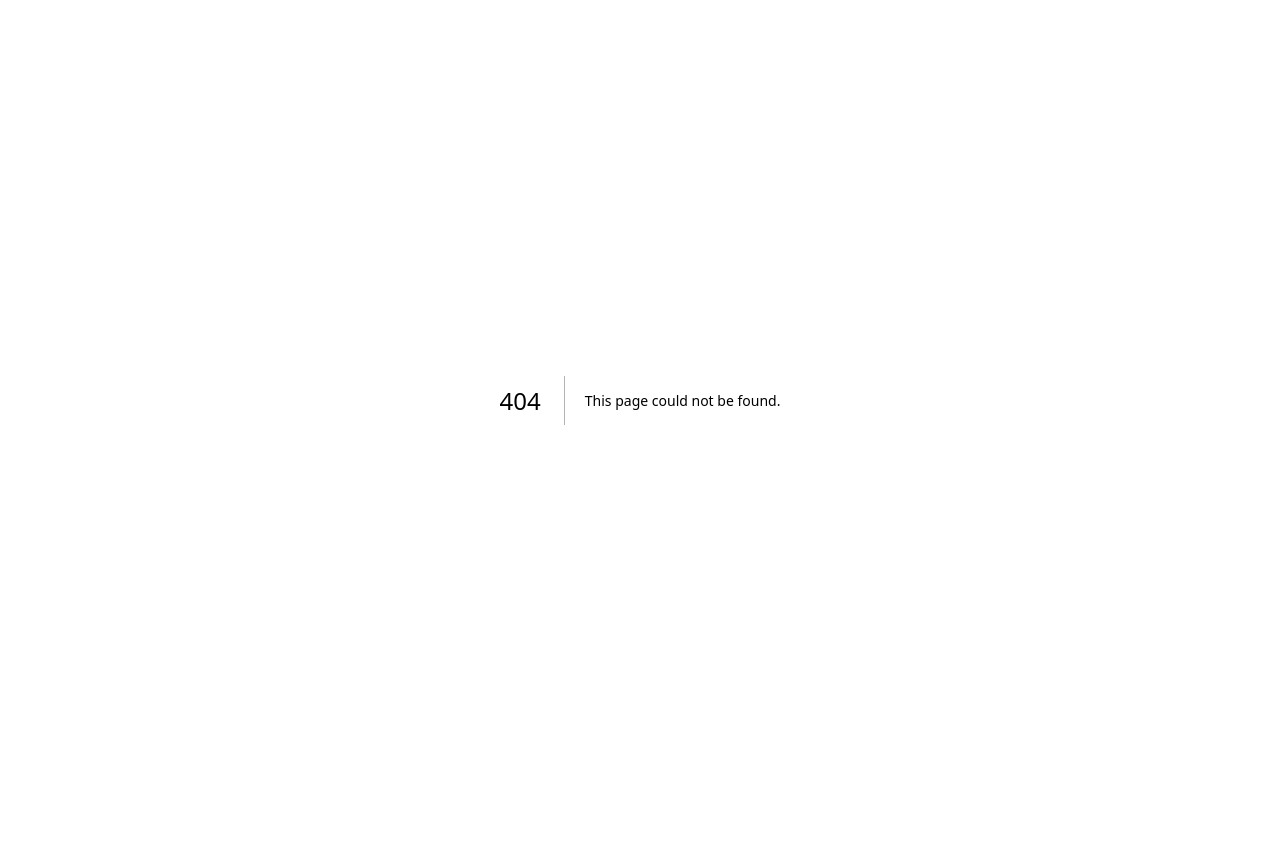
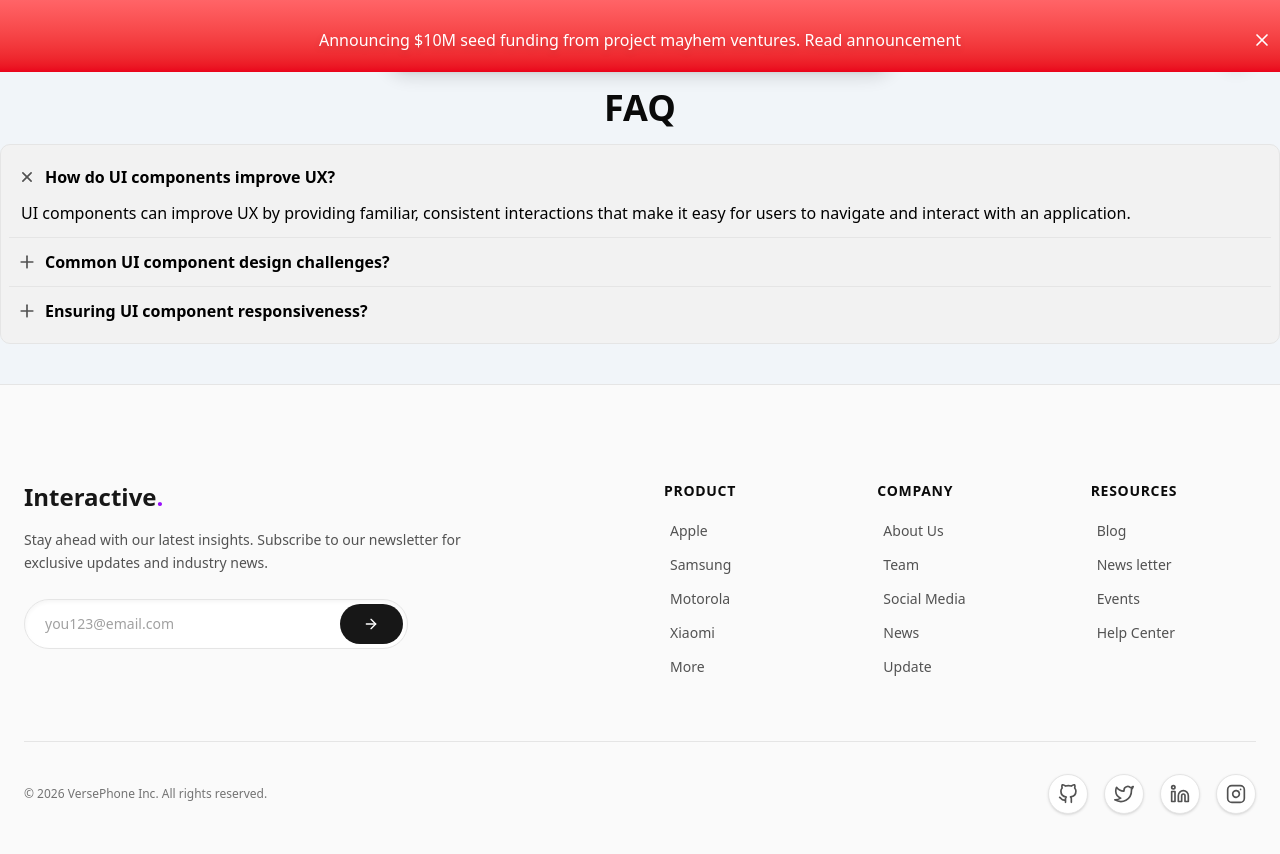
Before and after one commit to Ygfas/VersePhone, a Next.js app: page /contacts in a window 1280 px wide. Before the commit this address had no page. Shown: the top 854 px of the page. Before the commit the page ends 800 px from the top, so only its background shows below. Built offline with nearby package versions, Linux system fonts and the light colour scheme.

Commit message:
update tipis

```diff
--- a/src/app/(main)/cart/page.jsx
+++ b/src/app/(main)/cart/page.jsx
@@ -99,7 +99,7 @@ export default function CartComponent() {
             <div className="flex-1 overflow-y-auto pt-10 sm:pt-32 pb-48 custom-scrollbar">
                 <div className="w-full px-4 sm:px-10 lg:px-20">
                     <div className="flex justify-between items-center mb-6 sm:mb-10">
-                        <h1 className="text-3xl sm:text-5xl font-black tracking-tighter">Keranjang Anda</h1>
+                        <h1 className="text-2xl p-5 sm:text-5xl font-black tracking-tighter">Keranjang Anda</h1>
                         <button onClick={() => setCart([])} className="text-red-500 gap-2 flex justify-center font-bold text-md bg-red-50 hover:bg-red-100 px-5 py-2 rounded-full transition-all">
                             Bersihkan<Trash2 className='text-sm w-5 h-5'></Trash2>
                         </button>
--- /dev/null
+++ b/src/app/(main)/contacts/page.jsx
@@ -0,0 +1,11 @@
+'use client'
+import SingleLayout from "@/components/contacts/faq"
+
+export default function Content() {
+    return(
+        <>
+        <SingleLayout />
+
+        </>
+    )
+}
--- a/src/app/(main)/layout.js
+++ b/src/app/(main)/layout.js
@@ -1,6 +1,7 @@
 import { Geist, Geist_Mono } from "next/font/google";
 import "../globals.css";
 import Navbar from "@/components/main/navbar";
+import { InteractiveFooter } from "@/components/main/footer";
 
 const geistSans = Geist({
   variable: "--font-geist-sans",
@@ -20,14 +21,13 @@ export const metadata = {
 export default function RootLayout({ children }) {
   return (
     <html lang="en">
-
       <body
         className={`${geistSans.variable} ${geistMono.variable} antialiased bg-slate-100 dark:bg-neutral-900`}
       >
         <Navbar />
 
-
         <main>{children}</main>
+        <InteractiveFooter />
       </body>
     </html>
   );
--- a/src/app/(main)/page.jsx
+++ b/src/app/(main)/page.jsx
@@ -1,10 +1,10 @@
 'use client'
 import Image from "next/image";
 import Navbar from "@/components/main/navbar";
-import { InteractiveFooter } from "@/components/main/footer";
 import { ScrollProgress } from "@/components/ui/scroll-progress";
 import Hero from "@/components/main/hero";
 import Content from "@/components/main/content";
+
 
 
 
@@ -22,12 +22,15 @@ export default function Home() {
 
       <div className="relative w-full">
 
-        <div className="h-[2500px]">
-          <Hero />
-          <Content />
-          <InteractiveFooter />
-        </div>
       </div>
+          <div className="h-[2500px]">
+
+            <Hero />
+            <Content />
+
+
+
+          </div>
 
 
     </>
--- /dev/null
+++ b/src/components/contacts/faq.jsx
@@ -0,0 +1,85 @@
+'use client';
+import React, { useState } from 'react';
+import { AnimatePresence, motion } from 'motion/react';
+import { Plus } from 'lucide-react';
+const tabs = [
+    {
+        title: 'How do UI components improve UX?',
+        description:
+            'UI components can improve UX by providing familiar, consistent interactions that make it easy for users to navigate and interact with an application.',
+        imageUrl:
+            'https://images.unsplash.com/photo-1709949908058-a08659bfa922?q=80&w=1200&auto=format',
+    },
+    {
+        title: 'Common UI component design challenges?',
+        description:
+            'Some common challenges include maintaining consistency across different devices and screen sizes, ensuring compatibility with various browsers and assistive technologies, and balancing flexibility with ease of use.',
+        imageUrl:
+            'https://images.unsplash.com/photo-1548192746-dd526f154ed9?q=80&w=1200&auto=format',
+    },
+    {
+        title: 'Ensuring UI component responsiveness?',
+        description:
+            '     Developers can ensure the responsiveness of UI components by using techniques such as fluid layouts, flexible grids, and media queries to adapt the components to different screen sizes and orientations.',
+        imageUrl:
+            'https://images.unsplash.com/photo-1693581176773-a5f2362209e6?q=80&w=1200&auto=format',
+    },
+];
+function SingleLayout() {
+    const [activeIndex, setActiveIndex] = useState(0);
+    const [activeItem, setActiveItem] = useState(tabs[0]);
+    const handleClick = async (index) => {
+        setActiveIndex(activeIndex === index ? null : index);
+        const newActiveItem = tabs.find((_, i) => i === index);
+        setActiveItem(newActiveItem);
+    };
+    return (
+        <>
+            <div className="container mx-auto pb-10 pt-2">
+                <h1 className="uppercase text-center text-4xl font-bold pt-2 pb-4">
+                    FAQ
+                </h1>
+                <div className="h-fit border  rounded-lg p-2 dark:bg-[#111111] bg-[#F2F2F2]">
+                    {tabs.map((tab, index) => (
+                        <motion.div
+                            key={tab.title}
+                            className={`overflow-hidden ${index !== tabs.length - 1 ? 'border-b' : ''}`}
+                            onClick={() => handleClick(index)}
+                        >
+                            <button
+                                className={`p-3 px-2 w-full cursor-pointer sm:text-base text-xs items-center transition-all font-semibold dark:text-white text-black   flex gap-2
+               `}
+                            >
+                                <Plus
+                                    className={`${activeIndex === index ? 'rotate-45' : 'rotate-0 '} transition-transform ease-in-out w-5 h-5  dark:text-neutral-200 text-neutral-600`}
+                                />
+                                {tab.title}
+                            </button>
+                            <AnimatePresence mode="sync">
+                                {activeIndex === index && (
+                                    <motion.div
+                                        initial={{ height: 0, opacity: 0 }}
+                                        animate={{ height: 'auto', opacity: 1 }}
+                                        exit={{ height: 0, opacity: 0 }}
+                                        transition={{
+                                            duration: 0.3,
+                                            ease: 'easeInOut',
+                                            delay: 0.14,
+                                        }}
+                                    >
+                                        <p
+                                            className={`dark:text-white text-black p-3 xl:text-base sm:text-sm text-xs pt-0 w-[90%]`}
+                                        >
+                                            {tab.description}
+                                        </p>
+                                    </motion.div>
+                                )}
+                            </AnimatePresence>
+                        </motion.div>
+                    ))}
+                </div>
+            </div>
+        </>
+    );
+}
+export default SingleLayout;
--- a/src/components/main/navbar.jsx
+++ b/src/components/main/navbar.jsx
@@ -4,6 +4,7 @@ import { AnimatedThemeToggler } from "@/components/ui/animated-theme-toggler";
 import { FloatingNav } from "@/components/ui/floating-navbar";
 import { IconHome, IconMessage, IconUser, IconBrandProducthunt } from "@tabler/icons-react";
 import { StickyBanner } from '../ui/sticky-banner';
+import Link from 'next/link';
 
 
 
@@ -21,12 +22,12 @@ const navItems = [
     },
     {
         name: "About",
-        link: "#about",
+        link: "/about",
         icon: <IconUser className="h-4 w-4 text-neutral-500 dark:text-white" />,
     },
     {
         name: "Contact",
-        link: "#contact",
+        link: "/contacts",
         icon: <IconMessage className="h-4 w-4 text-neutral-500 dark:text-white" />,
     },
 ];
@@ -59,9 +60,9 @@ export default function Navbar() {
                 <StickyBanner className="bg-gradient-to-b from-red-400 to-red-600 z-[60]">
                     <p className="mx-0 max-w-[90%] text-white drop-shadow-md ">
                         Announcing $10M seed funding from project mayhem ventures.{" "}
-                        <a href="#" className="transition duration-200 hover:underline">
+                        <Link href="#" className="transition duration-200 hover:underline">
                             Read announcement
-                        </a>
+                        </Link>
                     </p>
                 </StickyBanner>
 
--- a/src/components/ui/floating-navbar.jsx
+++ b/src/components/ui/floating-navbar.jsx
@@ -3,7 +3,7 @@ import React, { useState, useRef, useCallback } from "react";
 import { motion, AnimatePresence } from "motion/react";
 import { cn } from "@/lib/utils";
 import Link from "next/link";
-import { ShoppingCart, Menu, X,DoorOpenIcon } from "lucide-react"; // Tambah Menu & X
+import { ShoppingCart, Menu, X, DoorOpenIcon, ArrowRight } from "lucide-react"; // Tambah Menu & X
 import { INITIAL_CART } from "@/app/(main)/cart/page";
 
 const products = [
@@ -102,26 +102,110 @@ export const FloatingNav = ({ navItems, className }) => {
       {/* Mobile Menu Backdrop & Content */}
       <AnimatePresence>
         {isMobileMenuOpen && (
+          <>
+            {/* 1. Backdrop dengan Blur Lembut */}
             <motion.div
-            initial={{ opacity: 0, x: -100 }}
-            animate={{ opacity: 1, x: 0 }}
-            exit={{ opacity: 0, x: -100 }}
-            className="fixed inset-0 z-[100] bg-white dark:bg-black p-6 sm:hidden flex flex-col"
+              initial={{ opacity: 0 }}
+              animate={{ opacity: 1 }}
+              exit={{ opacity: 0 }}
+              onClick={() => setIsMobileMenuOpen(false)}
+              className="fixed inset-0 z-[90] bg-black/30 backdrop-blur-md sm:hidden"
+            />
+
+            {/* 2. Container Sidebar */}
+            <motion.div
+              initial={{ x: "-100%" }}
+              animate={{ x: 0 }}
+              exit={{ x: "-100%" }}
+              transition={{
+                type: "spring",
+                damping: 25,    // Mengurangi goyangan berlebih
+                stiffness: 180, // Kecepatan tarikan
+                mass: 0.8
+              }}
+              className="fixed inset-y-0 left-0 z-[100] w-[85%] bg-white dark:bg-neutral-950 p-6 shadow-[20px_0_60px_-15px_rgba(0,0,0,0.3)] sm:hidden flex flex-col"
             >
-            <div className="flex justify-between items-center mb-8 ">
-              <span className="font-black text-4xl tracking-tighter italic ">VersePhone</span>
-              <button onClick={() => setIsMobileMenuOpen(false)} className="p-2"><X /></button>
+              {/* Header Menu */}
+              <div className="flex justify-between items-center mb-10">
+                <motion.span
+                  initial={{ opacity: 0, scale: 0.8 }}
+                  animate={{ opacity: 1, scale: 1 }}
+                  transition={{ delay: 0.2 }}
+                  className="font-black text-4xl tracking-tighter italic"
+                >
+                  VersePhone
+                </motion.span>
+                <motion.button
+                  whileHover={{ rotate: 90 }}
+                  whileTap={{ scale: 0.8 }}
+                  onClick={() => setIsMobileMenuOpen(false)}
+                  className="p-3 bg-neutral-100 dark:bg-neutral-800 rounded-full text-neutral-600 dark:text-white"
+                >
+                  <X size={24} />
+                </motion.button>
               </div>
-            <nav className="flex flex-col gap-6">
+
+              {/* Navigation Links dengan Stagger Effect */}
+              <nav className="flex flex-col gap-2">
                 {navItems?.map((item, idx) => (
-                <Link key={idx} href={item.link} onClick={() => setIsMobileMenuOpen(false)} className="text-3xl border-b-3 p-2 font-bold tracking-tighter border-black dark:border-white">
+                  <motion.div
+                    key={idx}
+                    initial={{ opacity: 0, x: -30, filter: "blur(10px)" }}
+                    animate={{ opacity: 1, x: 0, filter: "blur(0px)" }}
+                    transition={{
+                      delay: 0.1 + idx * 0.08, // Muncul satu per satu
+                      type: "spring",
+                      stiffness: 100,
+                      damping: 12
+                    }}
+                  >
+                    <Link
+                      href={item.link}
+                      onClick={() => setIsMobileMenuOpen(false)}
+                      className="group relative flex items-center justify-between py-4"
+                    >
+                      <span className="text-4xl font-bold tracking-tighter text-neutral-800 dark:text-neutral-100 group-active:text-blue-600 transition-colors">
                         {item.name}
+                      </span>
+
+                      {/* Dekorasi Garis bawah yang muncul saat di-tap/hover */}
+                      <motion.div
+                        className="absolute bottom-2 left-0 h-[3px] bg-blue-600"
+                        initial={{ width: 0 }}
+                        whileHover={{ width: "100%" }}
+                      />
+
+                      <ArrowRight className="opacity-0 -translate-x-4 group-hover:opacity-100 group-hover:translate-x-0 transition-all text-blue-600" />
                     </Link>
+                  </motion.div>
                 ))}
-              <hr className="border-neutral-100 dark:border-white/10" />
-              <Link href="/login" className="text-3xl font-medium text-black dark:text-white border-2 border-neutral-800 dark:border-slate-200 shadow-xl flex justify-center p-3 rounded-md gap-3">Login <DoorOpenIcon></DoorOpenIcon></Link>
+
+                {/* Bagian Login yang menonjol */}
+                <motion.div
+                  initial={{ opacity: 0, y: 40 }}
+                  animate={{ opacity: 1, y: 0 }}
+                  transition={{ delay: 0.5, type: "spring" }}
+                  className="mt-auto mb-6" // Mendorong login ke bawah sidebar
+                >
+                  <Link
+                    href="/login"
+                    className="group w-full py-5 rounded-2xl bg-neutral-900 dark:bg-white text-white dark:text-black flex items-center justify-center gap-4 overflow-hidden relative active:scale-95 transition-transform shadow-xl"
+                  >
+                    <span className="font-bold text-xl relative z-10">Sign In</span>
+                    <DoorOpenIcon size={22} className="relative z-10" />
+
+                    {/* Efek kilauan pada tombol */}
+                    <motion.div
+                      className="absolute inset-0 bg-blue-500/20"
+                      initial={{ x: "-100%" }}
+                      whileHover={{ x: "100%" }}
+                      transition={{ duration: 0.5 }}
+                    />
+                  </Link>
+                </motion.div>
               </nav>
             </motion.div>
+          </>
         )}
       </AnimatePresence>
 
--- a/src/components/ui/hero-parallax.jsx
+++ b/src/components/ui/hero-parallax.jsx
@@ -1,7 +1,8 @@
 "use client";
 import React from "react";
 import { motion, useScroll, useTransform, useSpring } from "motion/react";
-import { ArrowRight } from "lucide-react";
+import { ArrowRight, } from "lucide-react";
+
 import Link from "next/link";
 import { InteractiveHoverButton } from "./interactive-hover-button";
 import { LineShadowText } from "./line-shadow-text";
@@ -29,7 +30,7 @@ export const HeroParallax = ({ products }) => {
   return (
     <div
       ref={ref}
-      className="h-[200vh] py-40 overflow-hidden antialiased relative flex flex-col self-auto [perspective:1000px] [transform-style:preserve-3d]"
+      className="lg:h-[200vh] h-[100vh] py-40 overflow-hidden antialiased relative flex flex-col self-auto [perspective:1000px] [transform-style:preserve-3d]"
     >
       <Header />
       <motion.div
@@ -63,7 +64,7 @@ export const HeroParallax = ({ products }) => {
 export const Header = () => {
   return (
     <div className="max-w-7xl relative mx-auto py-20 md:py-40 px-4 w-full left-0 top-0">
-      <h1 className="text-2xl md:text-8xl font-bold dark:text-white text-black">
+      <h1 className="text-6xl md:text-8xl font-bold dark:text-white text-black">
         <AuroraText>Verse</AuroraText>
         <LineShadowText >Phone</LineShadowText>
       </h1>
@@ -73,9 +74,11 @@ export const Header = () => {
         We are a team of passionate developers and designers.
       </p>
       <div className="mt-10">
-        <InteractiveHoverButton asChild className="shadow-lg">
-          <Link href="/login">Belanja Sekarang</Link>
-        </InteractiveHoverButton>
+        <Link href="/login" passHref legacyBehavior>
+          <InteractiveHoverButton className="shadow-lg">
+            Belanja Sekarang
+          </InteractiveHoverButton>
+        </Link>
       </div>
     </div>
   );
@@ -91,7 +94,9 @@ export const ProductCard = ({ product, translate }) => {
         y: -20,
       }}
       key={product.title}
-      className="group/product h-96 w-[30rem] relative shrink-0"
+      // MENGUBAH UKURAN DI SINI:
+      // w-72 h-48 (Mobile) | md:w-[30rem] md:h-96 (Desktop)
+      className="group/product h-48 w-72 md:h-96 md:w-[30rem] relative shrink-0"
     >
       <Link href={product.link} className="block group-hover/product:shadow-2xl">
         <img
--- a/src/components/ui/interactive-hover-button.jsx
+++ b/src/components/ui/interactive-hover-button.jsx
@@ -1,6 +1,7 @@
 import { ArrowRight, ShoppingCart } from "lucide-react";
 import { IconShoppingCartHeart } from "@tabler/icons-react";
 import { cn } from "@/lib/utils";
+
 
 export function InteractiveHoverButton({ children, className, ...props }) {
   return (
@@ -12,19 +13,21 @@ export function InteractiveHoverButton({ children, className, ...props }) {
       {...props}
     >
       <div className="flex items-center gap-2">
-
+        {/* Titik yang membesar */}
         <div className="bg-primary h-2 w-2 rounded-full transition-all duration-300 group-hover:scale-[100.8]"></div>
 
-
+        {/* Text Normal - Gunakan Span saja, bukan children langsung jika itu Link */}
         <span className="inline-block transition-all duration-300 group-hover:translate-x-12 group-hover:opacity-0">
           {children}
         </span>
       </div>
 
-
-      <div className="text-primary-foreground absolute top-0 z-10 flex h-full w-full translate-x-12 items-center justify-center gap-2 opacity-0 transition-all duration-300 group-hover:-translate-x-5 group-hover:opacity-100 " asChild>
-        <span>{children}</span>
-        <ArrowRight />
+      {/* Text Hover */}
+      <div className="text-primary-foreground absolute inset-0 z-10 flex items-center justify-center gap-2 opacity-0 transition-all duration-300 group-hover:opacity-100">
+        <span className="translate-x-12 transition-all duration-300 group-hover:translate-x-0">
+          {children}
+        </span>
+        <ArrowRight className="translate-x-12 transition-all duration-300 group-hover:translate-x-0" />
       </div>
     </button>
   );
```
Lines whose indentation alone changed are shown as unchanged.
